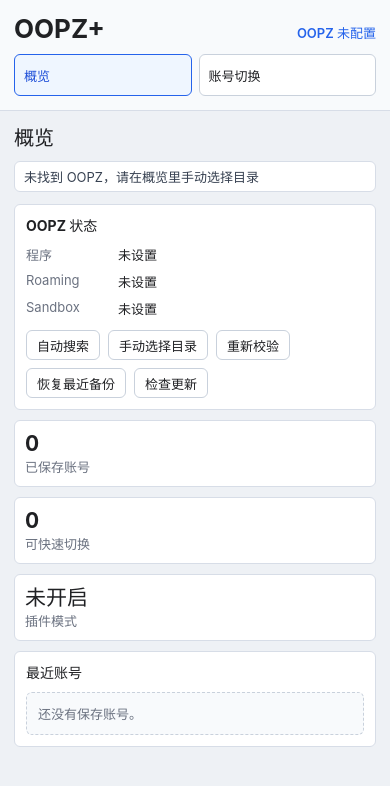
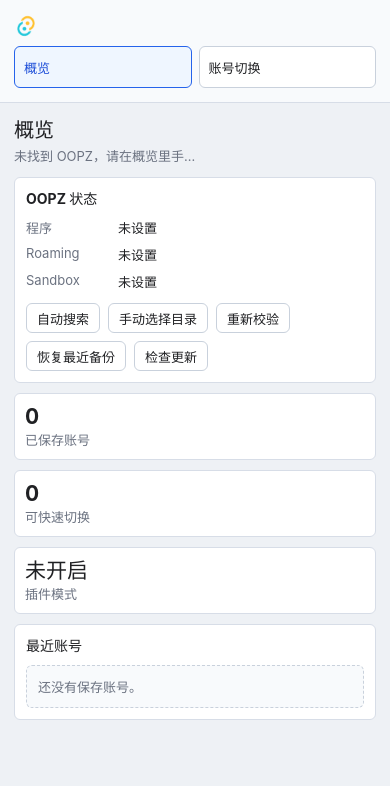
Before and after one commit to M4rkzzz/NEA, a React (Vite) app: page / in a window 390 px wide. Shown: the top 786 px of the page. Built offline with nearby package versions, Linux system fonts and the light colour scheme.

Commit message:
ui: integrate topbar with workspace

```diff
--- a/src/App.css
+++ b/src/App.css
@@ -91,21 +91,16 @@
   overflow-y: auto;
 }
 
-.brand {
-  margin-bottom: 16px;
+.brand-mark {
+  height: 30px;
+  margin-bottom: 12px;
 }
 
-.brand h1 {
-  margin: 0;
-  font-size: 26px;
-  line-height: 30px;
-  letter-spacing: 0;
-}
-
-.brand p {
-  margin: 4px 0 0;
-  color: #2563eb;
-  font-weight: 600;
+.brand-mark img {
+  display: block;
+  width: 28px;
+  height: 28px;
+  object-fit: contain;
 }
 
 .feature-list {
@@ -145,6 +140,13 @@
   margin-bottom: 12px;
 }
 
+.topbar-main {
+  display: flex;
+  align-items: baseline;
+  gap: 14px;
+  min-width: 0;
+}
+
 .topbar h2 {
   margin: 0;
   font-size: 20px;
@@ -152,22 +154,14 @@
   letter-spacing: 0;
 }
 
-.topbar p {
-  margin: 2px 0 0;
-  color: #6b7280;
-}
-
 .status {
   display: flex;
   align-items: center;
   gap: 8px;
-  max-width: 420px;
-  min-height: 30px;
-  border: 1px solid #d7dde7;
-  border-radius: 6px;
-  padding: 5px 9px;
-  background: #fff;
-  color: #374151;
+  max-width: min(420px, 48vw);
+  min-height: 20px;
+  padding: 0;
+  color: #6b7280;
   overflow: hidden;
   text-overflow: ellipsis;
   white-space: nowrap;
@@ -193,7 +187,7 @@
 }
 
 .status[data-busy="true"] {
-  border-color: #2563eb;
+  color: #1d4ed8;
 }
 
 .content-stack {
@@ -824,15 +818,6 @@
     padding: 14px;
   }
 
-  .brand {
-    margin-bottom: 14px;
-  }
-
-  .brand h1 {
-    font-size: 26px;
-    line-height: 30px;
-  }
-
   .feature-list button {
     height: 46px;
     padding: 7px 9px;
@@ -843,14 +828,14 @@
   }
 
   .topbar {
+    align-items: center;
+    gap: 8px;
+  }
+
+  .topbar-main {
     align-items: flex-start;
     flex-direction: column;
-    gap: 10px;
-  }
-
-  .status {
-    width: 100%;
-    max-width: none;
+    gap: 2px;
   }
 }
 
@@ -873,19 +858,14 @@
     overflow-y: auto;
   }
 
-  .brand {
-    display: flex;
-    align-items: baseline;
-    justify-content: space-between;
-    gap: 12px;
-    margin-bottom: 10px;
+  .brand-mark {
+    height: 24px;
+    margin-bottom: 8px;
   }
 
-  .brand p {
-    min-width: 0;
-    overflow: hidden;
-    text-overflow: ellipsis;
-    white-space: nowrap;
+  .brand-mark img {
+    width: 24px;
+    height: 24px;
   }
 
   .feature-list {
@@ -923,10 +903,6 @@
     padding-bottom: 10px;
   }
 
-  .brand {
-    margin-bottom: 8px;
-  }
-
   .workspace {
     padding-top: 10px;
     padding-bottom: 10px;
--- a/src/App.tsx
+++ b/src/App.tsx
@@ -3,6 +3,7 @@
 import { listen } from "@tauri-apps/api/event";
 import { open, save } from "@tauri-apps/plugin-dialog";
 import { Trash2 } from "lucide-react";
+import appIcon from "../src-tauri/icons/32x32.png";
 import "./App.css";
 
 type AppConfig = {
@@ -675,7 +676,7 @@
   return (
     <main className="shell app-layout">
       <aside className="sidebar">
-        <div className="brand"><h1>OOPZ+</h1><p>{paths?.valid || data.config.oopzExePath ? "OOPZ 已配置" : "OOPZ 未配置"}</p></div>
+        <div className="brand-mark"><img src={appIcon} alt="" aria-hidden="true" /></div>
         <nav className="feature-list">
           <button data-active={activeFeature === "overview"} onClick={() => setActiveFeature("overview")}><strong>概览</strong></button>
           <button data-active={activeFeature === "switcher"} onClick={() => setActiveFeature("switcher")}><strong>账号切换</strong></button>
@@ -684,8 +685,10 @@
 
       <section className="workspace">
         <header className="topbar">
-          <div><h2>{activeFeature === "overview" ? "概览" : "账号切换"}</h2></div>
-          <div className="status" data-busy={busy}>{busy && <span className="spinner" />}<span>{message}</span></div>
+          <div className="topbar-main">
+            <h2>{activeFeature === "overview" ? "概览" : "账号切换"}</h2>
+            <div className="status" data-busy={busy}>{busy && <span className="spinner" />}<span>{message}</span></div>
+          </div>
         </header>
         {activeFeature === "overview" ? overview : switcher}
       </section>
```
